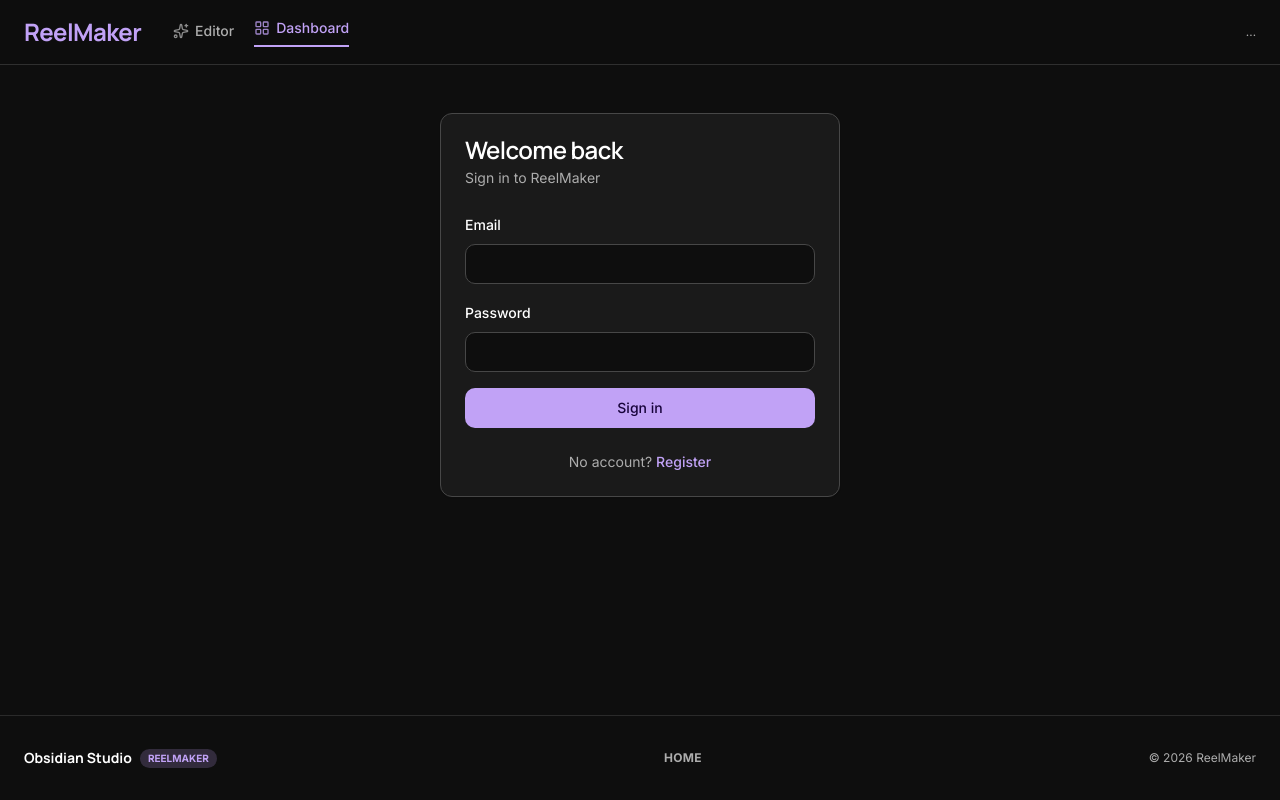
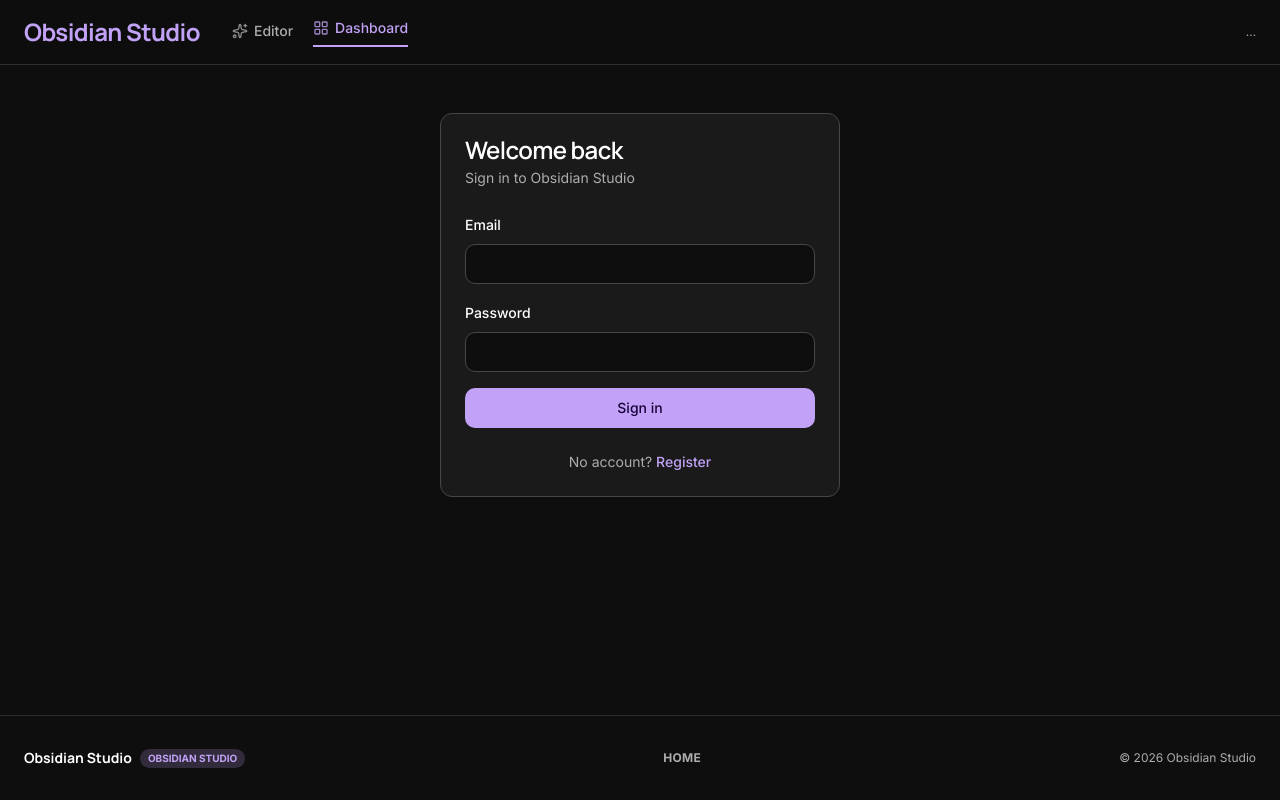
Before and after one commit to enkhbold470/obsidian-studio, a React (Vite) app in the folder frontend/: page /login in a window 1280 px wide. Built offline with nearby package versions, Linux system fonts and the light colour scheme; no server answers.

Commit message:
feat: Update application branding from ReelMaker to Obsidian Studio across multiple components and configuration files; enhance development server settings in vite.config.ts

```diff
--- a/frontend/src/components/layout/AppFooter.tsx
+++ b/frontend/src/components/layout/AppFooter.tsx
@@ -7,7 +7,7 @@ export const AppFooter = () => (
       <div className="flex flex-wrap items-center justify-center gap-2 sm:justify-start">
         <span className="font-headline text-sm font-bold text-foreground">Obsidian Studio</span>
         <span className="rounded-full bg-primary/20 px-2 py-0.5 text-[10px] font-bold uppercase text-primary">
-          ReelMaker
+          Obsidian Studio
         </span>
       </div>
       <div className="flex flex-wrap justify-center gap-6">
@@ -18,7 +18,7 @@ export const AppFooter = () => (
           Home
         </Link>
       </div>
-      <p className="text-xs text-muted-foreground">© {new Date().getFullYear()} ReelMaker</p>
+      <p className="text-xs text-muted-foreground">© {new Date().getFullYear()} Obsidian Studio</p>
     </div>
   </footer>
 );
--- a/frontend/src/components/layout/AppHeader.tsx
+++ b/frontend/src/components/layout/AppHeader.tsx
@@ -52,7 +52,7 @@ export const AppHeader = () => {
             to="/"
             className="shrink-0 font-headline text-xl font-bold tracking-tight text-primary sm:text-2xl"
           >
-            ReelMaker
+            Obsidian Studio
           </Link>
           <nav className="hidden items-center gap-5 md:flex" aria-label="Primary">
             <NavLink to="/" end className={navLinkClass} title="Editor">
--- a/frontend/src/pages/Login.tsx
+++ b/frontend/src/pages/Login.tsx
@@ -36,7 +36,7 @@ export const Login = () => {
       <Card>
         <CardHeader>
           <CardTitle>Welcome back</CardTitle>
-          <CardDescription>Sign in to ReelMaker</CardDescription>
+          <CardDescription>Sign in to Obsidian Studio</CardDescription>
         </CardHeader>
         <CardContent>
           <form onSubmit={handleSubmit} className="space-y-4">
--- a/frontend/src/pages/Register.tsx
+++ b/frontend/src/pages/Register.tsx
@@ -40,7 +40,7 @@ export const Register = () => {
       <Card>
         <CardHeader>
           <CardTitle>Create account</CardTitle>
-          <CardDescription>Join ReelMaker</CardDescription>
+          <CardDescription>Join Obsidian Studio</CardDescription>
         </CardHeader>
         <CardContent>
           <form onSubmit={handleSubmit} className="space-y-4">
--- a/frontend/vite.config.ts
+++ b/frontend/vite.config.ts
@@ -1,10 +1,18 @@
 import { fileURLToPath, URL } from "node:url";
 import react from "@vitejs/plugin-react";
-import { defineConfig } from "vite";
+import { defineConfig, loadEnv } from "vite";
 
 const srcDir = fileURLToPath(new URL("./src", import.meta.url));
 
-export default defineConfig({
+export default defineConfig(({ mode }) => {
+  const env = loadEnv(mode, process.cwd(), "");
+  const port = Number(env.VITE_PORT) || 5173;
+  const host = env.VITE_HOST || "0.0.0.0";
+  /** Where to forward `/api` in dev (local Flask or remote). Not `VITE_API_BASE_URL` — that is for built SPA → API. */
+  const proxyTarget =
+    env.VITE_DEV_PROXY_TARGET || env.VITE_API_PROXY || "http://127.0.0.1:5001";
+
+  return {
     plugins: [react()],
     resolve: {
       alias: {
@@ -12,10 +20,11 @@ export default defineConfig({
       },
     },
     server: {
-    port: 5173,
+      host,
+      port,
       proxy: {
         "/api": {
-        target: "http://127.0.0.1:5001",
+          target: proxyTarget,
           changeOrigin: true,
         },
       },
@@ -24,4 +33,5 @@ export default defineConfig({
       outDir: "dist",
       emptyOutDir: true,
     },
+  };
 });
```
Also changed, not shown: 1 other file (tests, documents, lock files or other folders). Lines whose indentation alone changed are shown as unchanged.
